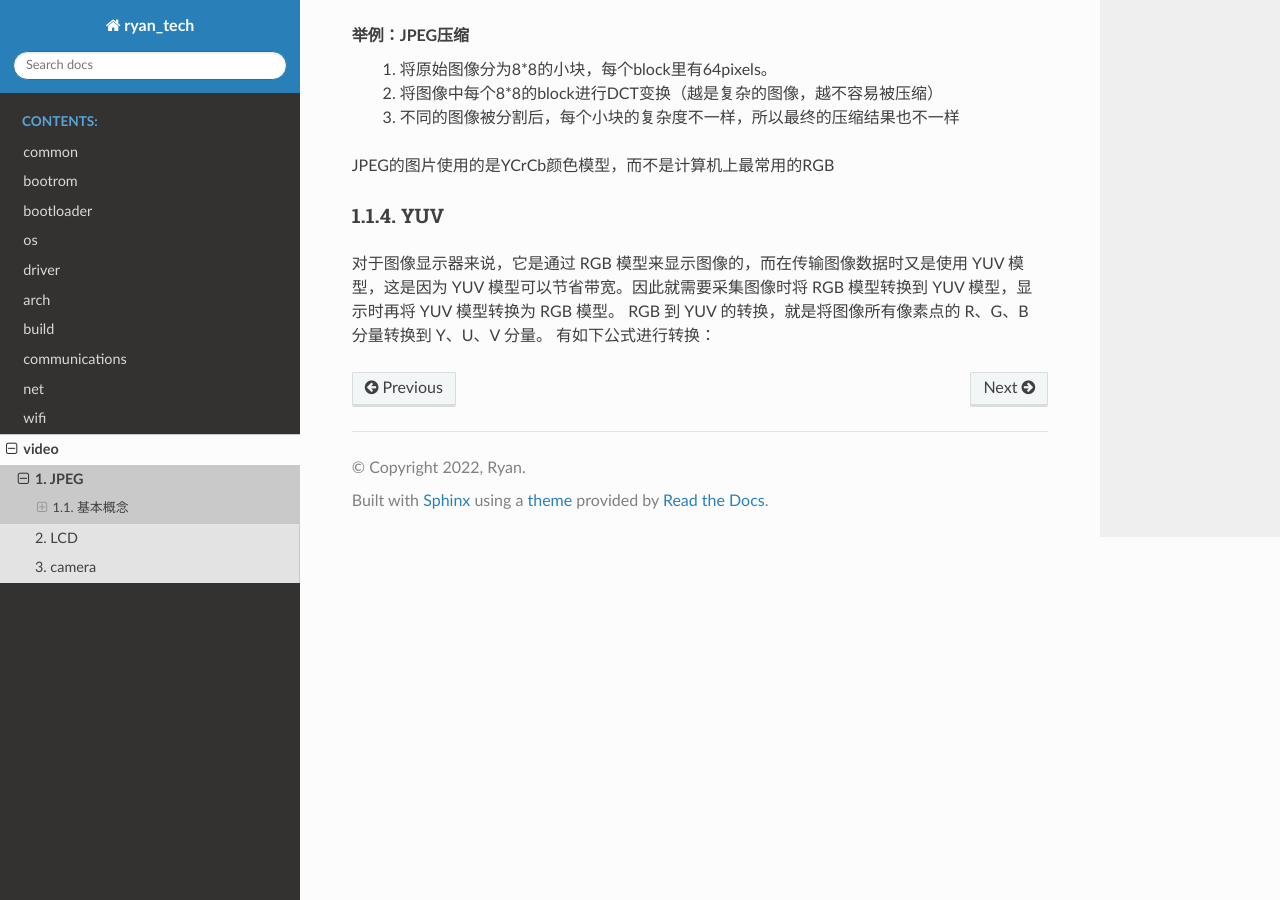
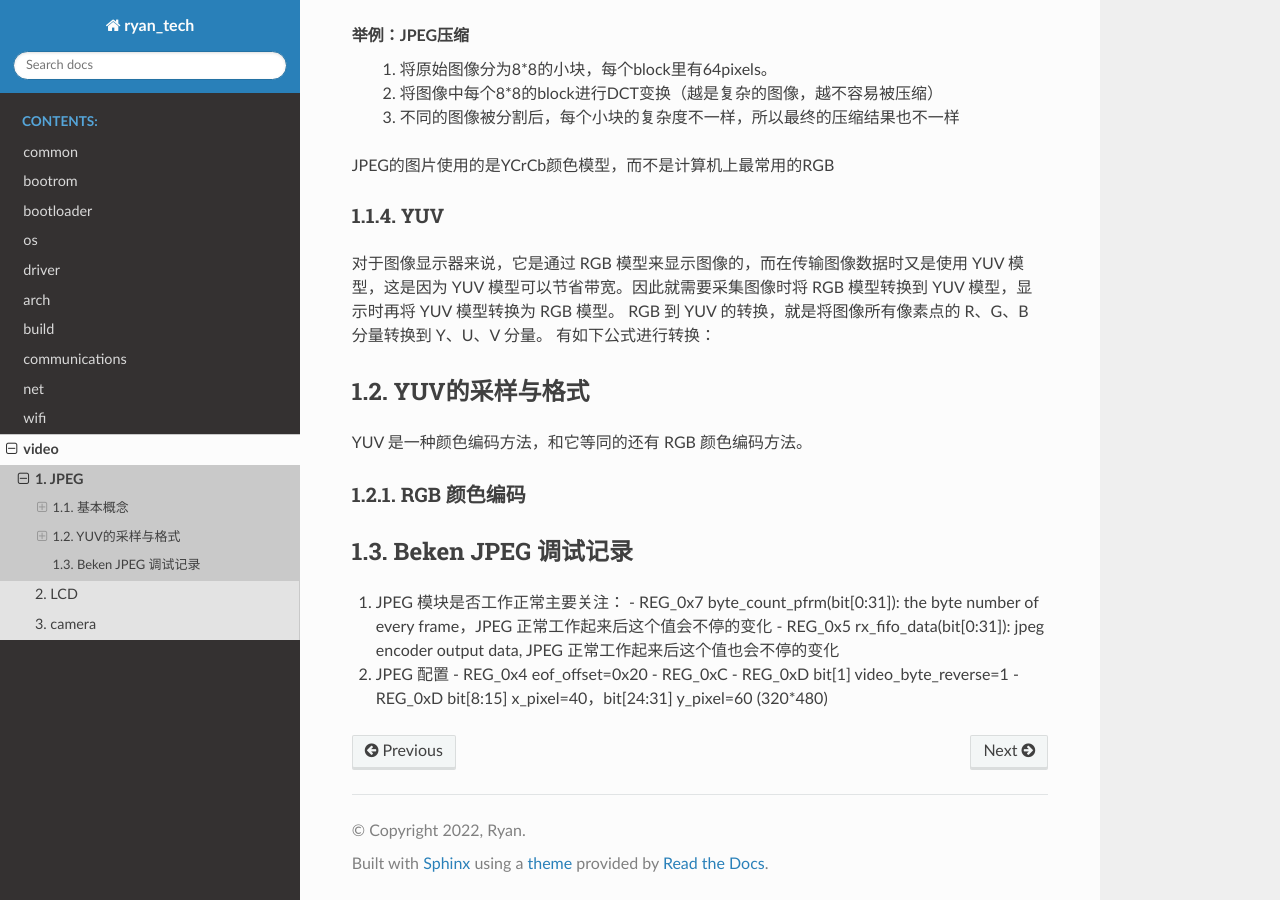
Before and after one commit to BlackTudou/tech_doc, a Sphinx documentation site: the page built from source/video/jpeg/index.rst, in a window 1280 px wide and 900 px high, scrolled down 1222 px. Built offline with Sphinx 7.4.7 and the Read the Docs theme 2.0.0, drawn with Linux system fonts in a browser that asks for light colours; pages that are not in the unit, such as notebooks, are missing from menus.

Commit message:
add dvp camera and jpeg debug record

```diff
--- a/source/arch/cm33/index.rst
+++ b/source/arch/cm33/index.rst
@@ -8,4 +8,5 @@ cortex-m33
 
     startup <startup/index>
     coredump <coredump/index>
+    tcm_cache <tcm_cache/index>
     Q&A <qa/index>
--- a/source/video/jpeg/index.rst
+++ b/source/video/jpeg/index.rst
@@ -53,3 +53,26 @@ YUV
 对于图像显示器来说，它是通过 RGB 模型来显示图像的，而在传输图像数据时又是使用 YUV 模型，这是因为 YUV 模型可以节省带宽。因此就需要采集图像时将 RGB 模型转换到 YUV 模型，显示时再将 YUV 模型转换为 RGB 模型。
 RGB 到 YUV 的转换，就是将图像所有像素点的 R、G、B 分量转换到 Y、U、V 分量。
 有如下公式进行转换：
+
+
+YUV的采样与格式
+=================
+
+YUV 是一种颜色编码方法，和它等同的还有 RGB 颜色编码方法。
+
+--------------
+RGB 颜色编码
+--------------
+
+Beken JPEG 调试记录
+=====================
+
+1. JPEG 模块是否工作正常主要关注：
+   - REG_0x7 byte_count_pfrm(bit[0:31]): the byte number of every frame，JPEG 正常工作起来后这个值会不停的变化
+   - REG_0x5 rx_fifo_data(bit[0:31]): jpeg encoder output data, JPEG 正常工作起来后这个值也会不停的变化
+
+2. JPEG 配置
+   - REG_0x4 eof_offset=0x20
+   - REG_0xC
+   - REG_0xD bit[1] video_byte_reverse=1
+   - REG_0xD bit[8:15] x_pixel=40，bit[24:31] y_pixel=60 (320*480)
```
Also changed, not shown: source/video/camera/dvp/index.rst (+11 -0 lines), 2 other files.
